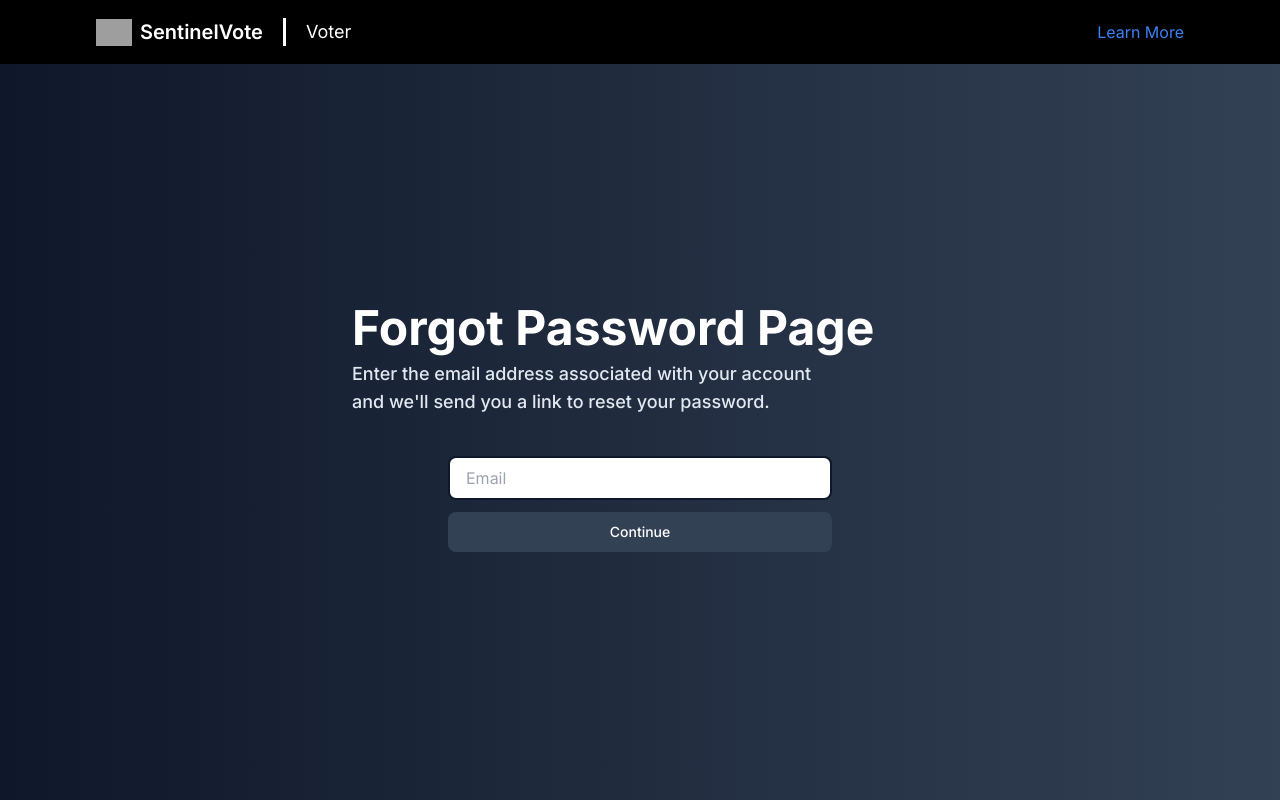
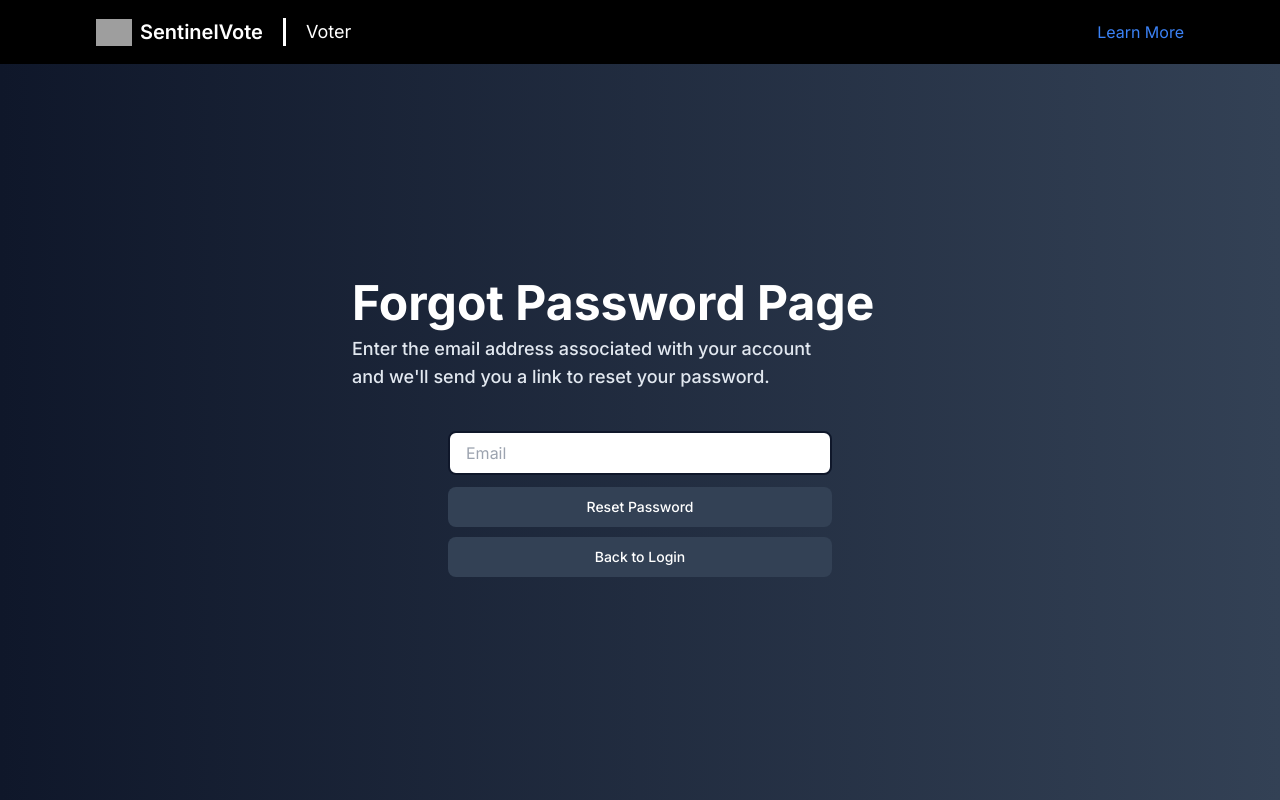
Before and after one commit to SentinelVote/frontend, a Next.js app: page /voter/forgot-password in a window 1280 px wide. Built offline with nearby package versions, Linux system fonts and the light colour scheme; grey boxes are pictures that could not be loaded.

Commit message:
feat: add button on forgot password to return to login page

```diff
--- a/src/app/voter/forgot-password/page.tsx
+++ b/src/app/voter/forgot-password/page.tsx
@@ -1,5 +1,6 @@
 "use client";
 import { useState } from "react";
+import { ClearCookies } from "@/app/globals";
 export default function ForgotPassword() {
   const [email, setEmail] = useState("");
   const [emailError, setEmailError] = useState("");
@@ -27,6 +28,10 @@ export default function ForgotPassword() {
       //   setEmailError("Error in forgot-password");
     }
     window.alert("Email sent to reset password!");
+  };
+  const handleReturn = () => {
+    ClearCookies();
+    window.location.href = "/";
   };
 
   return (
@@ -64,13 +69,11 @@ export default function ForgotPassword() {
                 onChange={(e) => setEmail(e.target.value)}
               />
               {emailError && <p className="text-slate-500">{emailError}</p>}
-              <button
-                type="submit"
-                className="focus:outline-none text-white bg-slate-700 hover:bg-slate-800 focus:ring-4
-              focus:ring-slate-300 font-medium rounded-lg text-sm px-5 py-2.5 w-full self-baseline
-              me-2 mb-2 dark:bg-slate-600 dark:hover:bg-slate-700 dark:focus:ring-slate-900 mt-1 "
-              >
-                Continue
+              <button type="submit" className="focus:outline-none text-white bg-slate-700 hover:bg-slate-800 focus:ring-4 focus:ring-slate-300 font-medium rounded-lg text-sm px-5 py-2.5 w-full self-baseline me-2 mb-0.5 dark:bg-slate-600 dark:hover:bg-slate-700 dark:focus:ring-slate-900 mt-1">
+                Reset Password
+              </button>
+              <button type="button" onClick={handleReturn} className="focus:outline-none text-white bg-slate-700 hover:bg-slate-800 focus:ring-4 focus:ring-slate-300 font-medium rounded-lg text-sm px-5 py-2.5 w-full self-baseline me-2 mb-2 dark:bg-slate-600 dark:hover:bg-slate-700 dark:focus:ring-slate-900">
+                Back to Login
               </button>
             </form>
           </div>
```
